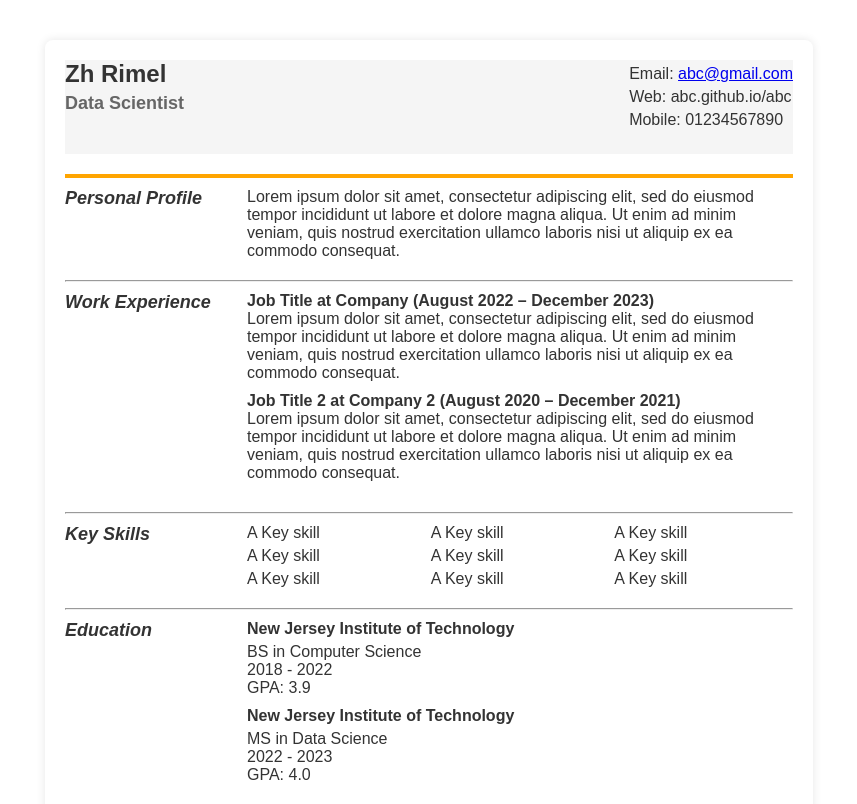
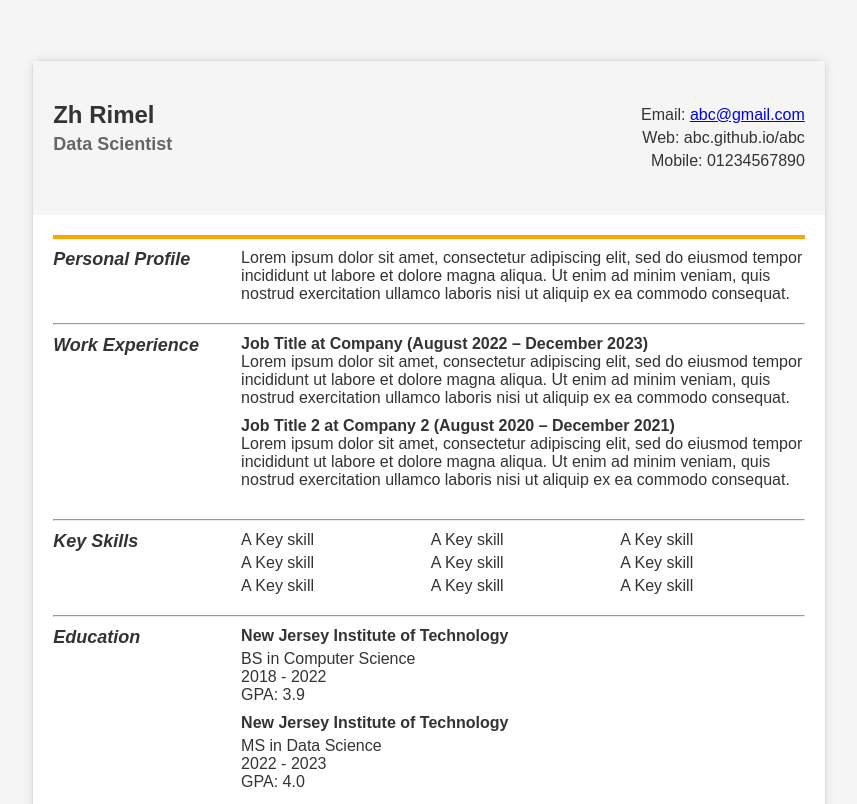
Before and after one commit to AmiteshArya/CS450HW1, a website: page index.html in a window 1280 px wide. Shown: the top 804 px of the page, without its empty margins (211-1068 px from the left). Drawn offline with Linux system fonts and the light colour scheme.

Commit message:
update style

```diff
--- a/styles.css
+++ b/styles.css
@@ -6,34 +6,40 @@
 
 body {
     font-family: Arial, sans-serif;
-    background-color: white;
+    background-color: #f5f5f5;
     color: #333;
+    display: flex;
+    justify-content: center;
+    padding: 20px;
 }
 
 .container {
-    width: 60%;
-    margin: 40px auto;
+    width: 210mm;
+    min-height: 297mm;
     background-color: white;
     padding: 20px;
     border-radius: 8px;
     box-shadow: 0 0 10px rgba(0, 0, 0, 0.1);
+    border: 1px solid #ddd;
+    margin: 40px auto;
+    position: relative;
 }
 
 .first-line {
     border: 2px solid orange;
     margin-bottom: 10px;
-
 }
 
 .body-line {
     margin-bottom: 10px;
 }
+
 header {
+    background-color: #f5f5f5;
+    padding: 40px 20px; /* Increased padding to make the gray area bigger */
+    margin: -20px -20px 20px -20px; /* Extend the gray section to the top and sides of the paper */
     display: flex;
     justify-content: space-between;
-    background-color: #F5F5F5;
-    padding-bottom: 20px;
-    margin-bottom: 20px;
 }
 
 .header-left h1 {
@@ -44,6 +50,10 @@ header {
 .header-left h2 {
     font-size: 18px;
     color: #666;
+}
+
+.header-right {
+    text-align: right;
 }
 
 .header-right p {
@@ -88,3 +98,7 @@ header {
     font-size: 16px;
     margin-bottom: 5px;
 }
+
+a {
+    text-decoration: underline;
+}
```
